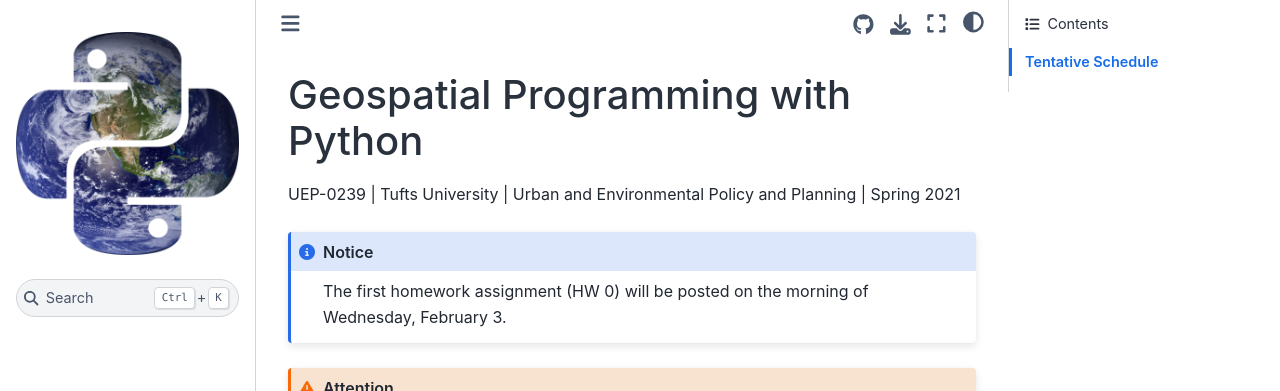
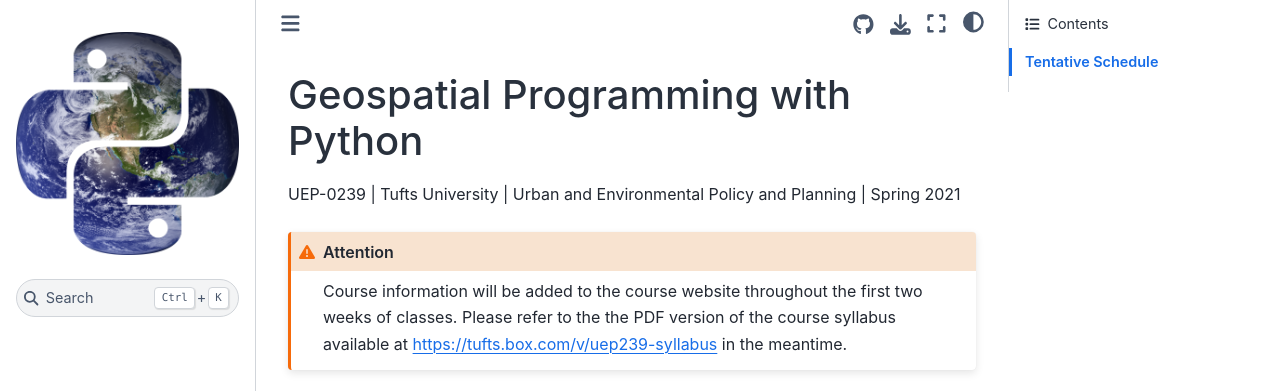
Before and after one commit to uep239/uep239.github.io, a Jupyter Book: the page built from source/index.md, in a window 1280 px wide and 900 px high, cut to the strip 0-391 px from the top of the window. Built offline with Jupyter Book 1.0.4 settings and Sphinx 7.4.7 and the Sphinx Book theme 1.1.4, drawn with Linux system fonts in a browser that asks for light colours.

Commit message:
remove notice

````diff
--- a/source/index.md
+++ b/source/index.md
@@ -4,11 +4,6 @@
 % link definitions
 [canvas-link]: https://canvas.tufts.edu/courses/27438
 [piazza-link]: https://piazza.com/tufts/spring2021/uep239/resources
-
-```{admonition} Notice
-:class: note
-The first homework assignment (HW 0) will be posted on the morning of Wednesday, February 3.
-```
 
 ```{admonition} Attention
 :class: caution
````
